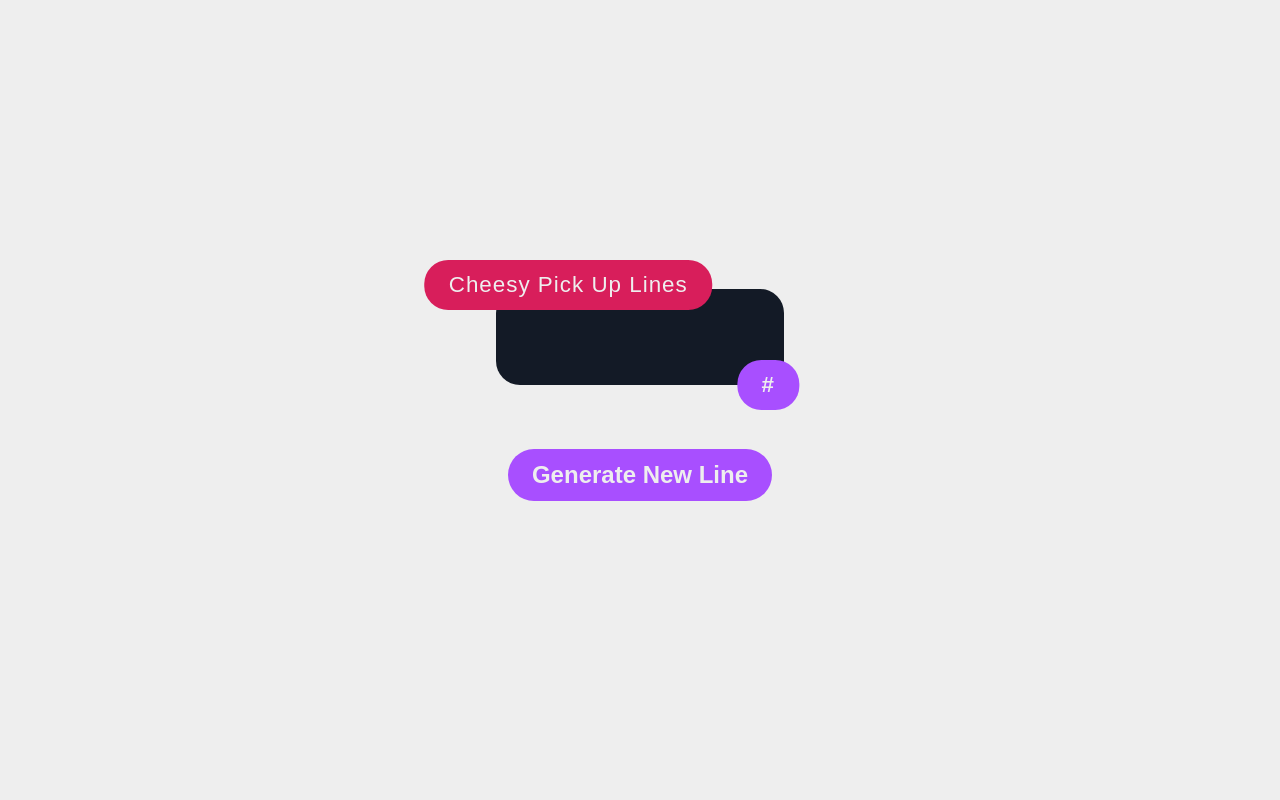
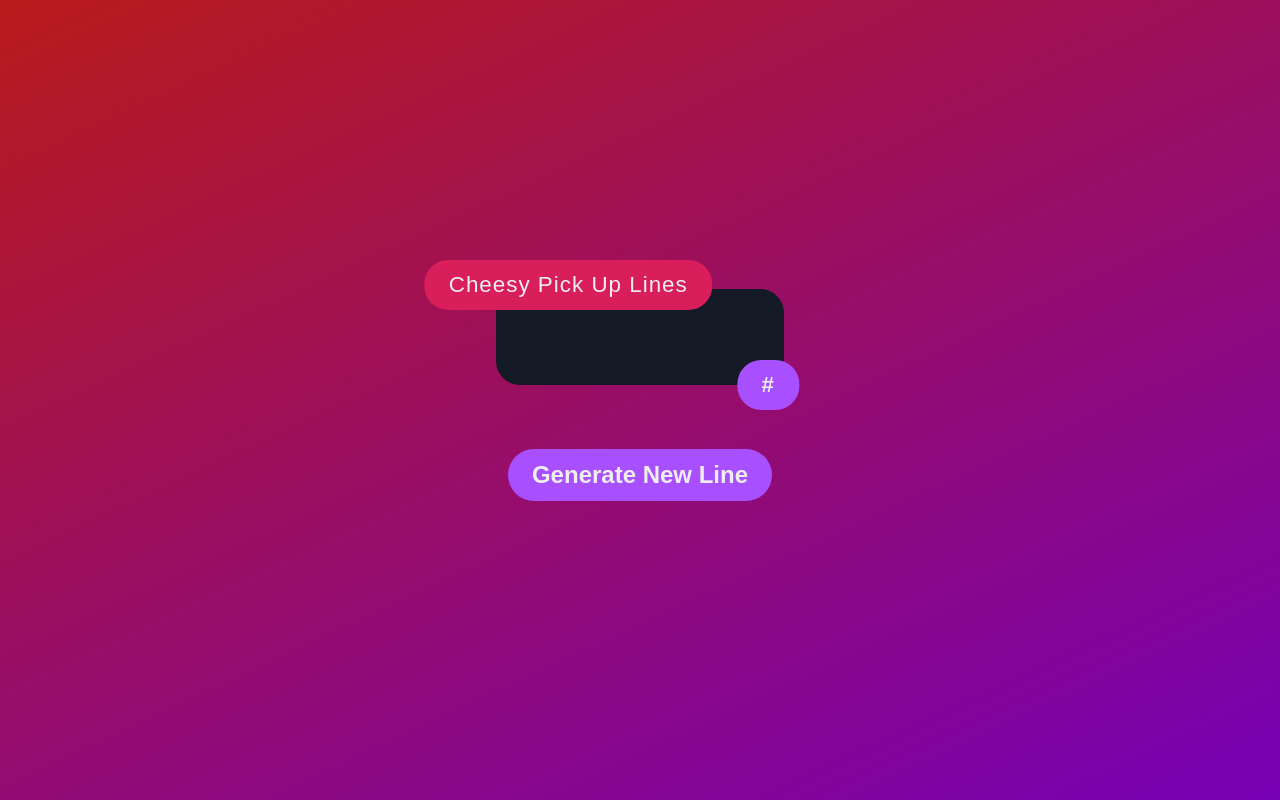
Before and after one commit to psychonautweb/cheesy-pickup-lines, a React (Create React App) app: page / in a window 1280 px wide. Built offline with nearby package versions, Linux system fonts and the light colour scheme; no server answers.

Commit message:
Update index.css

```diff
--- a/src/index.css
+++ b/src/index.css
@@ -21,6 +21,7 @@ body {
 }
 
 .App {
+    background: linear-gradient(155deg, rgba(185, 27, 27, 1) 0%, rgb(118 0 181) 100%);
     display: flex;
     flex-direction: column;
     align-items: center;
```
